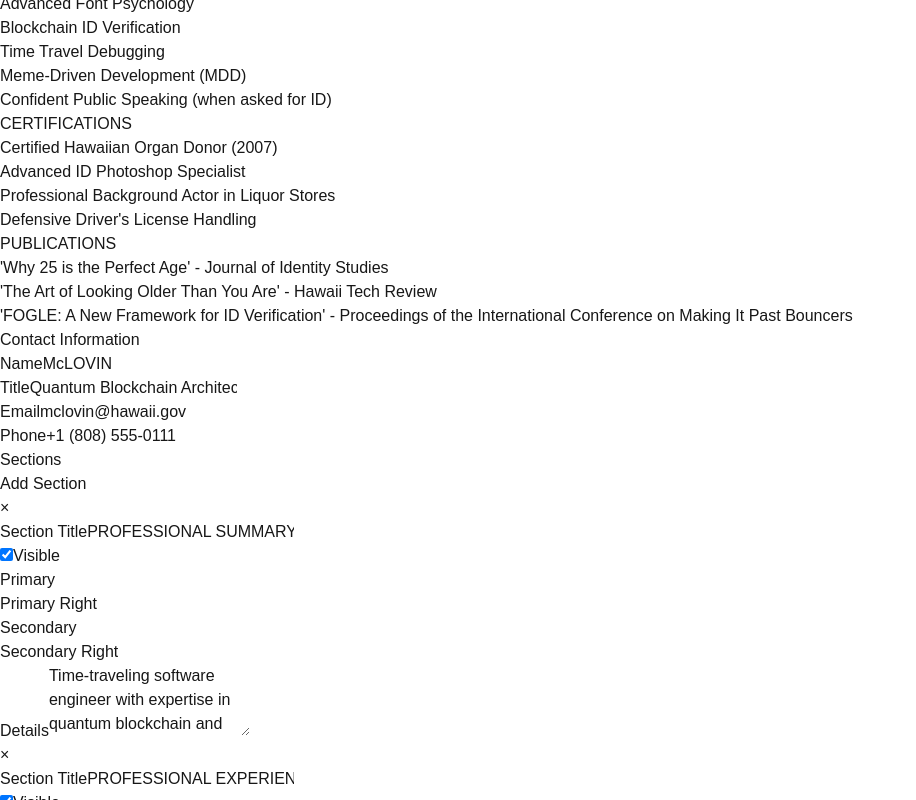
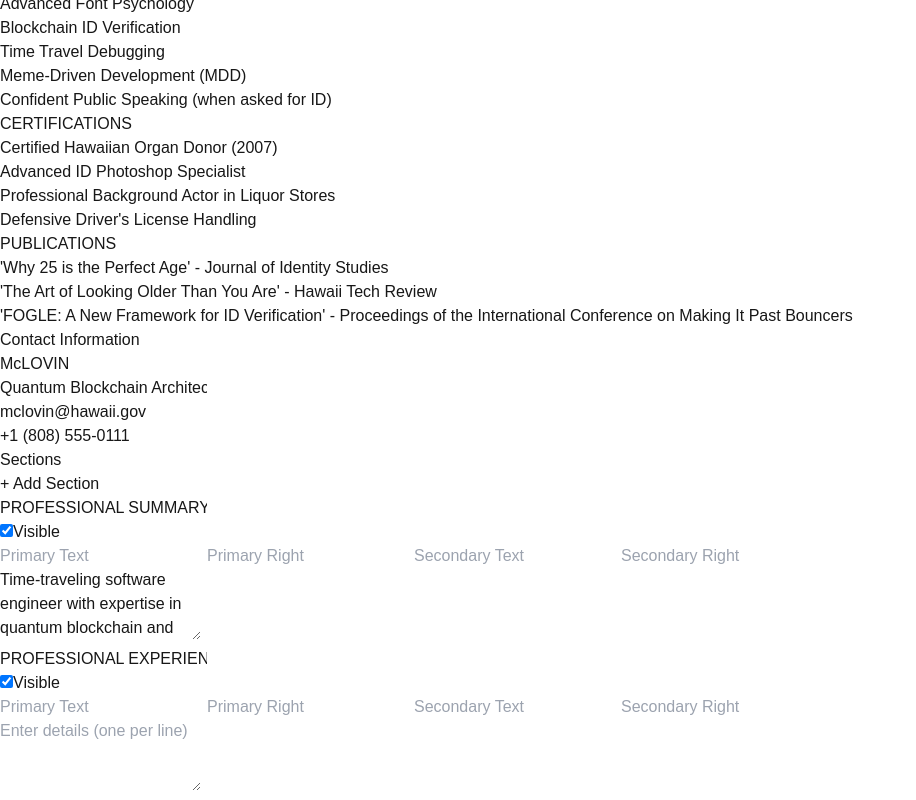
Before and after one commit to xthecapx/cv-generator, a Next.js app: page / in a window 1280 px wide. Both pictures are taken after a click on the button "Enter Edit Mode". Shown: the part 944-1744 px from the top of the page, without its empty margins (0-916 px from the left). Built offline with nearby package versions, Linux system fonts and the light colour scheme.

Commit message:
added a better ui for the form

```diff
--- a/src/components/CvEditForm.tsx
+++ b/src/components/CvEditForm.tsx
@@ -40,7 +40,6 @@ export function CvEditForm({ cvData, onSubmit }: CvEditFormProps) {
     []
   );
 
-  // Watch for form changes
   watch((data) => {
     if (data) {
       processAndSubmitData(data as CvData);
@@ -48,44 +47,53 @@ export function CvEditForm({ cvData, onSubmit }: CvEditFormProps) {
   });
 
   return (
-    <form className="space-y-6">
-      <div className="space-y-4">
-        <h3 className="text-lg font-semibold">Contact Information</h3>
-        <div className="grid grid-cols-2 gap-4">
+    <div className="p-6 max-w-4xl mx-auto">
+      {/* Contact Information */}
+      <div className="mb-8">
+        <div className="flex items-center mb-6">
+          <h2 className="text-xl font-medium text-gray-900">Contact Information</h2>
+          <div className="flex-grow border-b ml-4 border-gray-200" />
+        </div>
+
+        <div className="grid grid-cols-2 gap-6">
           <div>
-            <label className="block text-sm font-medium">Name</label>
             <input
               {...register('contact.name')}
-              className="mt-1 block w-full rounded border-gray-300 shadow-sm"
+              placeholder="Full Name"
+              className="w-full px-3 py-2 border-b border-gray-300 focus:border-blue-500 focus:outline-none transition-colors"
             />
           </div>
           <div>
-            <label className="block text-sm font-medium">Title</label>
             <input
               {...register('contact.title')}
-              className="mt-1 block w-full rounded border-gray-300 shadow-sm"
+              placeholder="Professional Title"
+              className="w-full px-3 py-2 border-b border-gray-300 focus:border-blue-500 focus:outline-none transition-colors"
             />
           </div>
           <div>
-            <label className="block text-sm font-medium">Email</label>
             <input
               {...register('contact.email.text')}
-              className="mt-1 block w-full rounded border-gray-300 shadow-sm"
+              placeholder="Email Address"
+              className="w-full px-3 py-2 border-b border-gray-300 focus:border-blue-500 focus:outline-none transition-colors"
             />
           </div>
           <div>
-            <label className="block text-sm font-medium">Phone</label>
             <input
               {...register('contact.phone.text')}
-              className="mt-1 block w-full rounded border-gray-300 shadow-sm"
+              placeholder="Phone Number"
+              className="w-full px-3 py-2 border-b border-gray-300 focus:border-blue-500 focus:outline-none transition-colors"
             />
           </div>
         </div>
       </div>
 
-      <div className="space-y-4">
-        <div className="flex justify-between items-center">
-          <h3 className="text-lg font-semibold">Sections</h3>
+      {/* Sections */}
+      <div>
+        <div className="flex items-center justify-between mb-6">
+          <div className="flex items-center flex-grow">
+            <h2 className="text-xl font-medium text-gray-900">Sections</h2>
+            <div className="flex-grow border-b ml-4 border-gray-200" />
+          </div>
           <button
             type="button"
             onClick={() => appendSection({
@@ -93,79 +101,78 @@ export function CvEditForm({ cvData, onSubmit }: CvEditFormProps) {
               isVisible: true,
               items: [{ details: [] }]
             })}
-            className="bg-green-500 text-white px-3 py-1 rounded hover:bg-green-600 text-sm"
+            className="ml-4 px-4 py-2 text-blue-600 hover:bg-blue-50 rounded-full text-sm font-medium transition-colors"
           >
-            Add Section
+            + Add Section
           </button>
         </div>
 
+        <div className="space-y-6">
           {sections.map((section, sectionIndex) => (
-          <div key={section.id} className="border rounded p-4 relative">
+            <div
+              key={section.id}
+              className="p-6 rounded-lg border border-gray-200 hover:shadow-md transition-shadow"
+            >
+              <div className="flex items-center justify-between mb-4">
+                <input
+                  {...register(`sections.${sectionIndex}.title`)}
+                  placeholder="Section Title"
+                  className="text-lg font-medium w-full px-3 py-2 border-b border-gray-300 focus:border-blue-500 focus:outline-none transition-colors"
+                />
+                <div className="flex items-center gap-4">
+                  <label className="flex items-center gap-2 text-sm text-gray-600">
+                    <input
+                      type="checkbox"
+                      {...register(`sections.${sectionIndex}.isVisible`)}
+                      className="w-4 h-4 rounded border-gray-300 text-blue-600 focus:ring-blue-500"
+                    />
+                    Visible
+                  </label>
                   <button
                     type="button"
                     onClick={() => removeSection(sectionIndex)}
-              className="absolute top-2 right-2 text-red-500 hover:text-red-700"
+                    className="text-gray-400 hover:text-red-500 transition-colors"
                   >
-              ×
+                    <svg className="w-5 h-5" fill="none" stroke="currentColor" viewBox="0 0 24 24">
+                      <path strokeLinecap="round" strokeLinejoin="round" strokeWidth={2} d="M6 18L18 6M6 6l12 12" />
+                    </svg>
                   </button>
-
-            <div className="flex items-center gap-4">
-              <div className="flex-1">
-                <label className="block text-sm font-medium">Section Title</label>
-                <input
-                  {...register(`sections.${sectionIndex}.title`)}
-                  className="mt-1 block w-full rounded border-gray-300 shadow-sm"
-                />
-              </div>
-              <div className="flex items-center">
-                <input
-                  type="checkbox"
-                  {...register(`sections.${sectionIndex}.isVisible`)}
-                  className="rounded border-gray-300"
-                />
-                <label className="ml-2 text-sm">Visible</label>
                 </div>
               </div>
 
-            <div className="mt-4 space-y-4">
+              <div className="space-y-6">
                 {section.items?.map((_, itemIndex) => (
-                <div key={`${section.id}-item-${itemIndex}`} className="border-t pt-4 relative">
-                  <div className="grid grid-cols-2 gap-4">
-                    <div>
-                      <label className="block text-sm font-medium">Primary</label>
+                  <div
+                    key={`${section.id}-item-${itemIndex}`}
+                    className="pt-4 border-t border-gray-100"
+                  >
+                    <div className="grid grid-cols-2 gap-6">
                       <input
                         {...register(`sections.${sectionIndex}.items.${itemIndex}.primary`)}
-                        className="mt-1 block w-full rounded border-gray-300 shadow-sm"
+                        placeholder="Primary Text"
+                        className="w-full px-3 py-2 border-b border-gray-300 focus:border-blue-500 focus:outline-none transition-colors"
                       />
-                    </div>
-                    <div>
-                      <label className="block text-sm font-medium">Primary Right</label>
                       <input
                         {...register(`sections.${sectionIndex}.items.${itemIndex}.primaryRight`)}
-                        className="mt-1 block w-full rounded border-gray-300 shadow-sm"
+                        placeholder="Primary Right"
+                        className="w-full px-3 py-2 border-b border-gray-300 focus:border-blue-500 focus:outline-none transition-colors"
                       />
-                    </div>
-                    <div>
-                      <label className="block text-sm font-medium">Secondary</label>
                       <input
                         {...register(`sections.${sectionIndex}.items.${itemIndex}.secondary`)}
-                        className="mt-1 block w-full rounded border-gray-300 shadow-sm"
+                        placeholder="Secondary Text"
+                        className="w-full px-3 py-2 border-b border-gray-300 focus:border-blue-500 focus:outline-none transition-colors"
                       />
-                    </div>
-                    <div>
-                      <label className="block text-sm font-medium">Secondary Right</label>
                       <input
                         {...register(`sections.${sectionIndex}.items.${itemIndex}.secondaryRight`)}
-                        className="mt-1 block w-full rounded border-gray-300 shadow-sm"
+                        placeholder="Secondary Right"
+                        className="w-full px-3 py-2 border-b border-gray-300 focus:border-blue-500 focus:outline-none transition-colors"
                       />
-                    </div>
                       <div className="col-span-2">
-                      <label className="block text-sm font-medium">Details</label>
                         <textarea
                           {...register(`sections.${sectionIndex}.items.${itemIndex}.details`)}
-                        className="mt-1 block w-full rounded border-gray-300 shadow-sm"
+                          placeholder="Enter details (one per line)"
+                          className="w-full px-3 py-2 border border-gray-300 rounded-md focus:border-blue-500 focus:outline-none transition-colors"
                           rows={3}
-                        placeholder="Enter details separated by newlines"
                           defaultValue={Array.isArray(section.items[itemIndex]?.details)
                             ? section.items[itemIndex].details.join('\n')
                             : ''}
@@ -178,6 +185,7 @@ export function CvEditForm({ cvData, onSubmit }: CvEditFormProps) {
             </div>
           ))}
         </div>
-    </form>
+      </div>
+    </div>
   );
 }
```
Lines whose indentation alone changed are shown as unchanged.
